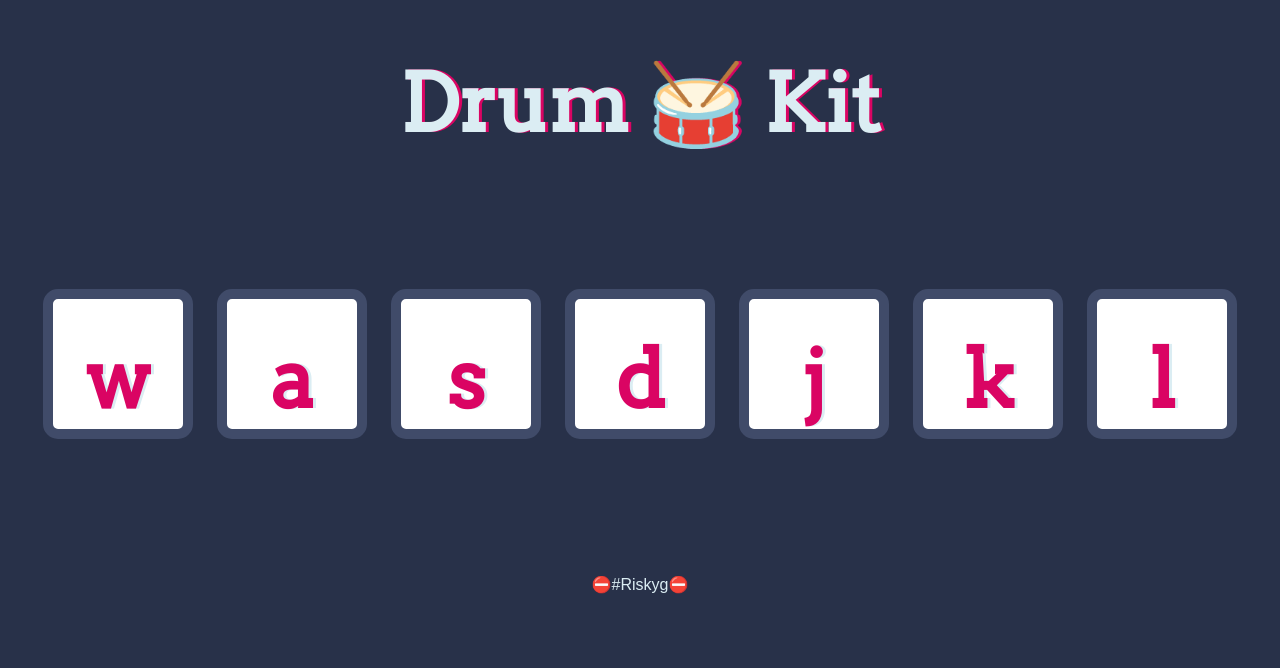
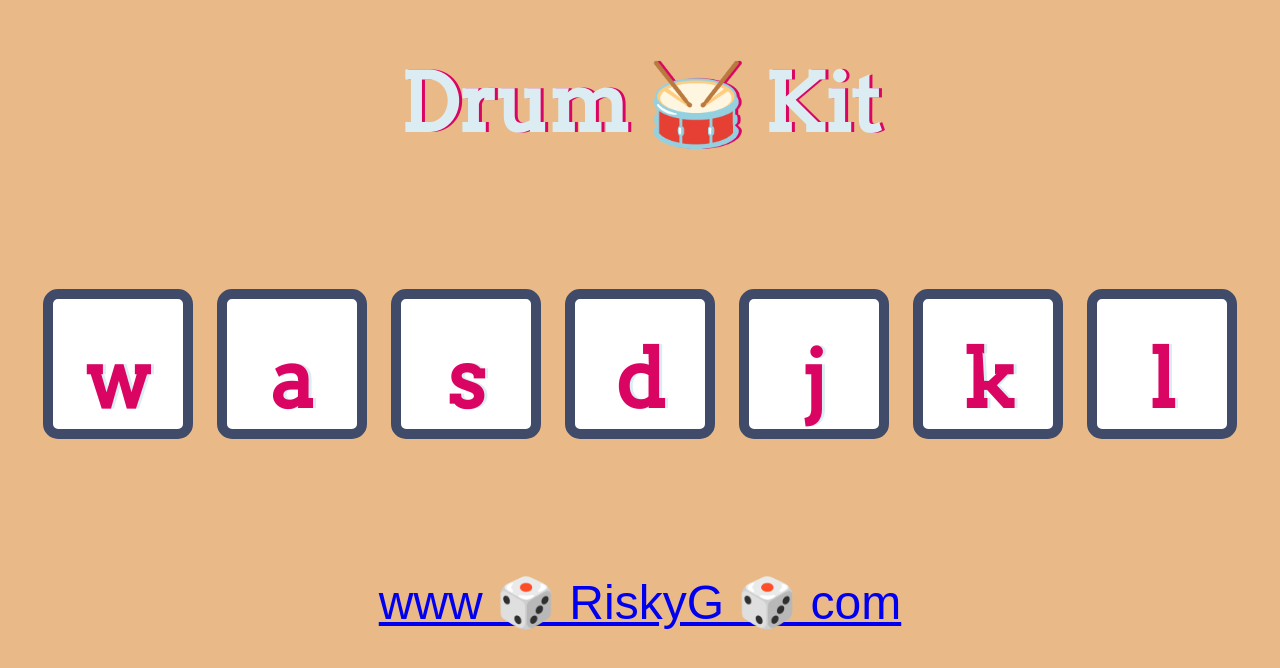
Before and after one commit to FlorianCosmin/Drum-kit, a plain HTML site: page index.html in a window 1280 px wide. Drawn offline with Linux system fonts and the light colour scheme.

Commit message:
Add files via upload
adding my own hashtag

```diff
--- a/index.html
+++ b/index.html
@@ -24,9 +24,10 @@
 
    </script>
 
-  <footer>
-    ⛔#Riskyg⛔
-  </footer>
+ </body>
+ <footer class="ft">
+   <a href="https://www.tiktok.com/tag/riskyg">www 🎲 RiskyG 🎲 com</a>
+ </footer>
 </body>
 
 </html>
--- a/styles.css
+++ b/styles.css
@@ -1,6 +1,6 @@
 body {
   text-align: center;
-  background-color: #283149;
+  background-color: #E9BA88;
 }
 
 h1 {
@@ -78,3 +78,8 @@ footer {
   margin: 10px;
   background-color: white;
 }
+
+.ft {
+  font-size: 3rem;
+  color: red;
+}
```
